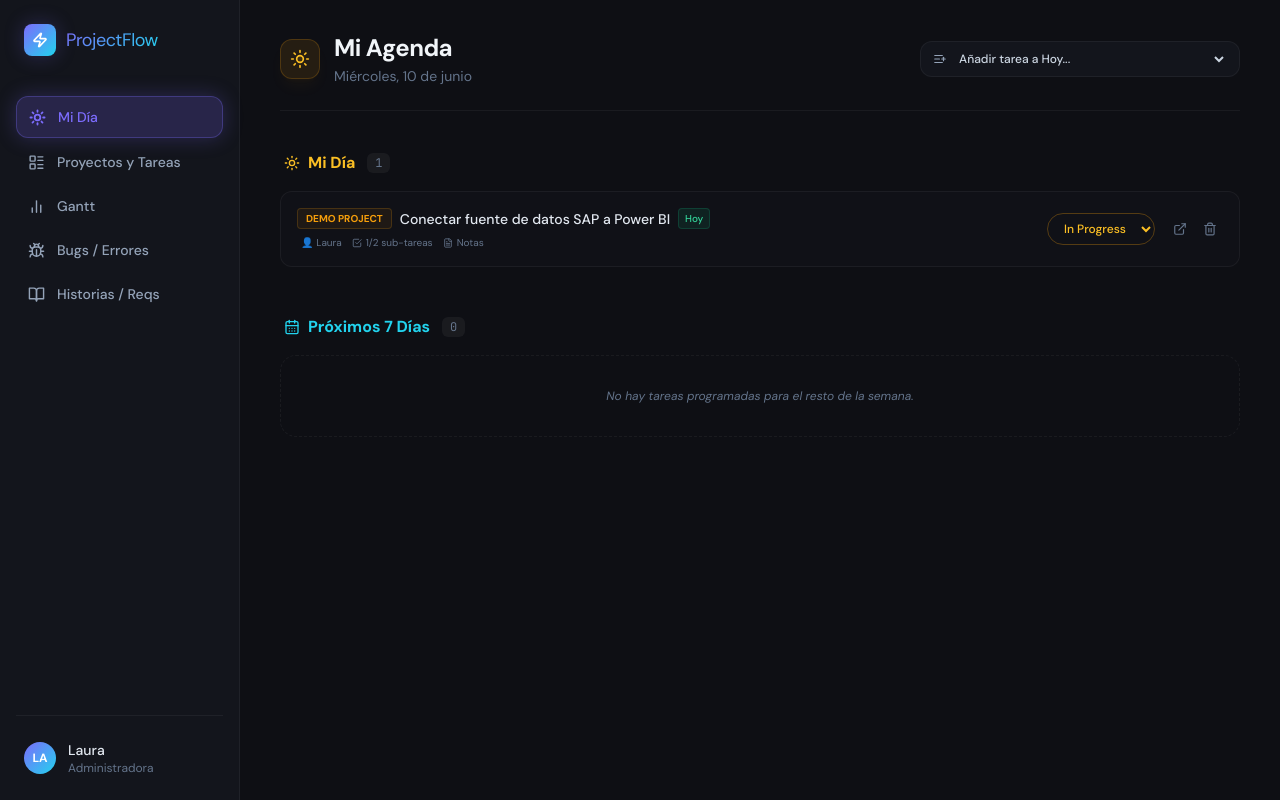
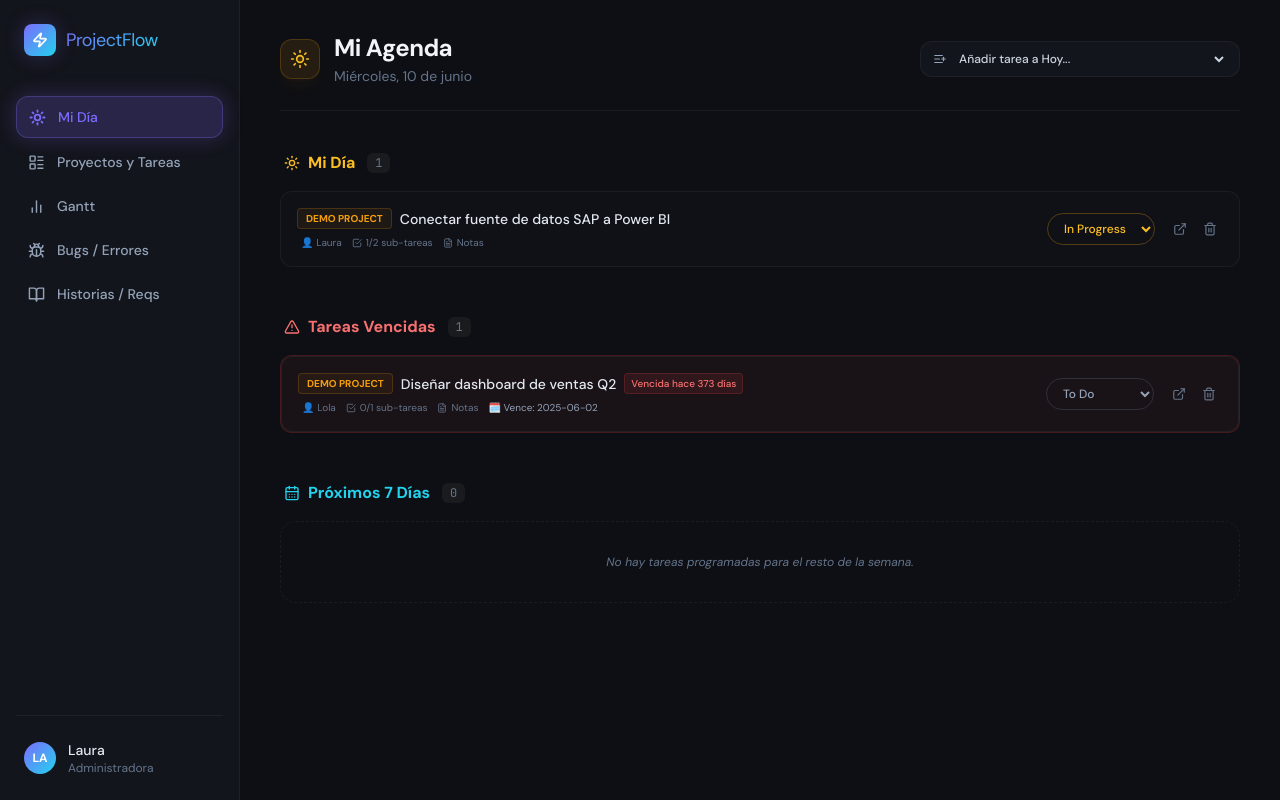
Before and after one commit to lauraamfresh-lab/task_manager_gantt_app, a React (Vite) app: page / in a window 1280 px wide. Built offline with nearby package versions, Linux system fonts and the light colour scheme.

Commit message:
feature: add due tasks in MiDia

```diff
--- a/src/views/MiDia.jsx
+++ b/src/views/MiDia.jsx
@@ -1,6 +1,6 @@
 import React from 'react'
 import { format, parseISO, differenceInDays, startOfDay } from 'date-fns'
-import { Sun, CheckSquare, ListPlus, Trash2, FileText, ExternalLink, CalendarDays } from 'lucide-react'
+import { Sun, CheckSquare, ListPlus, Trash2, FileText, ExternalLink, CalendarDays,AlertTriangle } from 'lucide-react'
 import { useTask, ESTADOS, ESTADO_CONFIG, getProjectColor } from '../context/TaskContext'
 
 function EstadoSelect({ tarea }) {
@@ -45,8 +45,10 @@ function TareaItem({ tarea, hoy, todayStr, onQuitar }) {
           </h3>
 
           {/* Tags de tiempo contextuales */}
-          {tarea.fechaVencimiento === todayStr && (
-            <span className="text-[10px] bg-emerald-500/10 text-emerald-400 border border-emerald-500/20 px-1.5 py-0.5 rounded font-medium">Hoy</span>
+          {dueDays < 0 && (
+            <span className="text-[10px] bg-red-500/10 text-red-400 border border-red-500/20 px-1.5 py-0.5 rounded font-medium">
+              Vencida hace {Math.abs(dueDays)} {Math.abs(dueDays) === 1 ? 'día' : 'días'}
+            </span>
           )}
           {dueDays > 0 && dueDays <= 7 && (
             <span className="text-[10px] bg-cyan-500/10 text-cyan-400 border border-cyan-500/20 px-1.5 py-0.5 rounded font-medium">En {dueDays} {dueDays === 1 ? 'día' : 'días'}</span>
@@ -105,14 +107,34 @@ export default function MiDia() {
     return t.fechaVencimiento === todayStr || t.enMiDia
   })
 
+  // 2. SECCIÓN VENCIDAS
+  const tareasVencidas = state.tareas.filter(t => {
+    if (t.estado === 'Done') return false
+
+    // Las de hoy siguen apareciendo en Mi Día
+    if (t.fechaVencimiento === todayStr) return false
+
+    if (!t.fechaVencimiento) return false
+
+    const dueDays = differenceInDays(
+      parseISO(t.fechaVencimiento),
+      hoy
+    )
+
+    return dueDays < 0
+  })
+
   // 2. SECCIÓN PRÓXIMOS 7 DÍAS: Vencen en la semana (Excluye terminadas y lo que ya está en Hoy)
   const tareasProximos7Dias = state.tareas.filter(t => {
-    if (t.estado === 'Done') return false
-    if (t.fechaVencimiento === todayStr || t.enMiDia) return false // Evita duplicados si se fijó manual
+  if (t.estado === 'Done') return false
+  if (t.fechaVencimiento === todayStr || t.enMiDia) return false
 
-    const dueDays = t.fechaVencimiento ? differenceInDays(parseISO(t.fechaVencimiento), hoy) : -1
-    return dueDays > 0 && dueDays <= 7
-  })
+  const dueDays = t.fechaVencimiento
+    ? differenceInDays(parseISO(t.fechaVencimiento), hoy)
+    : -1
+
+  return dueDays > 0 && dueDays <= 7
+})
 
   // 3. BACKLOG SELECTOR: Tareas que no pertenecen a ninguna de las listas anteriores
   const tareasDisponibles = state.tareas.filter(t => {
@@ -202,6 +224,43 @@ export default function MiDia() {
         </div>
       </div>
 
+
+
+      {/* SECCIÓN 2: TAREAS VENCIDAS */}
+      <div className="space-y-4 pt-2">
+        <div className="flex items-center gap-2 text-red-400 font-display font-bold text-base px-1">
+          <AlertTriangle size={16} />
+          <h2>Tareas Vencidas</h2>
+          <span className="text-xs font-mono font-normal text-slate-500 bg-white/5 px-2 py-0.5 rounded-md ml-1">
+            {tareasVencidas.length}
+          </span>
+        </div>
+
+        <div className="space-y-2.5">
+          {tareasVencidas.length === 0 ? (
+            <div className="p-8 border border-dashed border-red-500/20 rounded-2xl text-center text-slate-500 text-xs italic">
+              No hay tareas vencidas.
+            </div>
+          ) : (
+            tareasVencidas.map(tarea => (
+              <div
+                key={tarea.id}
+                className="rounded-xl border border-red-500/20 bg-red-500/5"
+              >
+                <TareaItem
+                  tarea={tarea}
+                  hoy={hoy}
+                  todayStr={todayStr}
+                  onQuitar={handleQuitarDeMiDia}
+                />
+              </div>
+            ))
+          )}
+        </div>
+      </div>
+
+
+
       {/* SECCIÓN 2: PRÓXIMOS 7 DÍAS */}
       <div className="space-y-4 pt-2">
         <div className="flex items-center gap-2 text-cyan-400 font-display font-bold text-base px-1">
```
